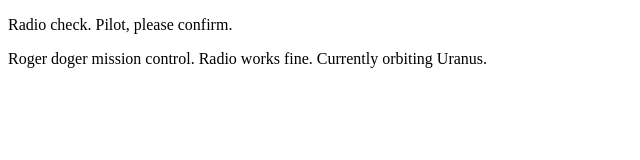
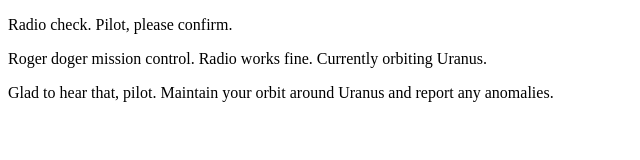
Before and after one commit to Zkaya9/communication-log-control, a plain HTML site: page index.html in a window 1280 px wide. Shown: the whole page, without its empty margins (0-640 px from the left). Drawn offline with Linux system fonts and the light colour scheme.

Commit message:
response commit

```diff
--- a/index.html
+++ b/index.html
@@ -4,5 +4,6 @@
    <body>
       <p>Radio check. Pilot, please confirm.</p>
       <p>Roger doger mission control. Radio works fine. Currently orbiting Uranus.</p>
+      <p>Glad to hear that, pilot. Maintain your orbit around Uranus and report any anomalies.</p>
    </body>
 </html>
```
